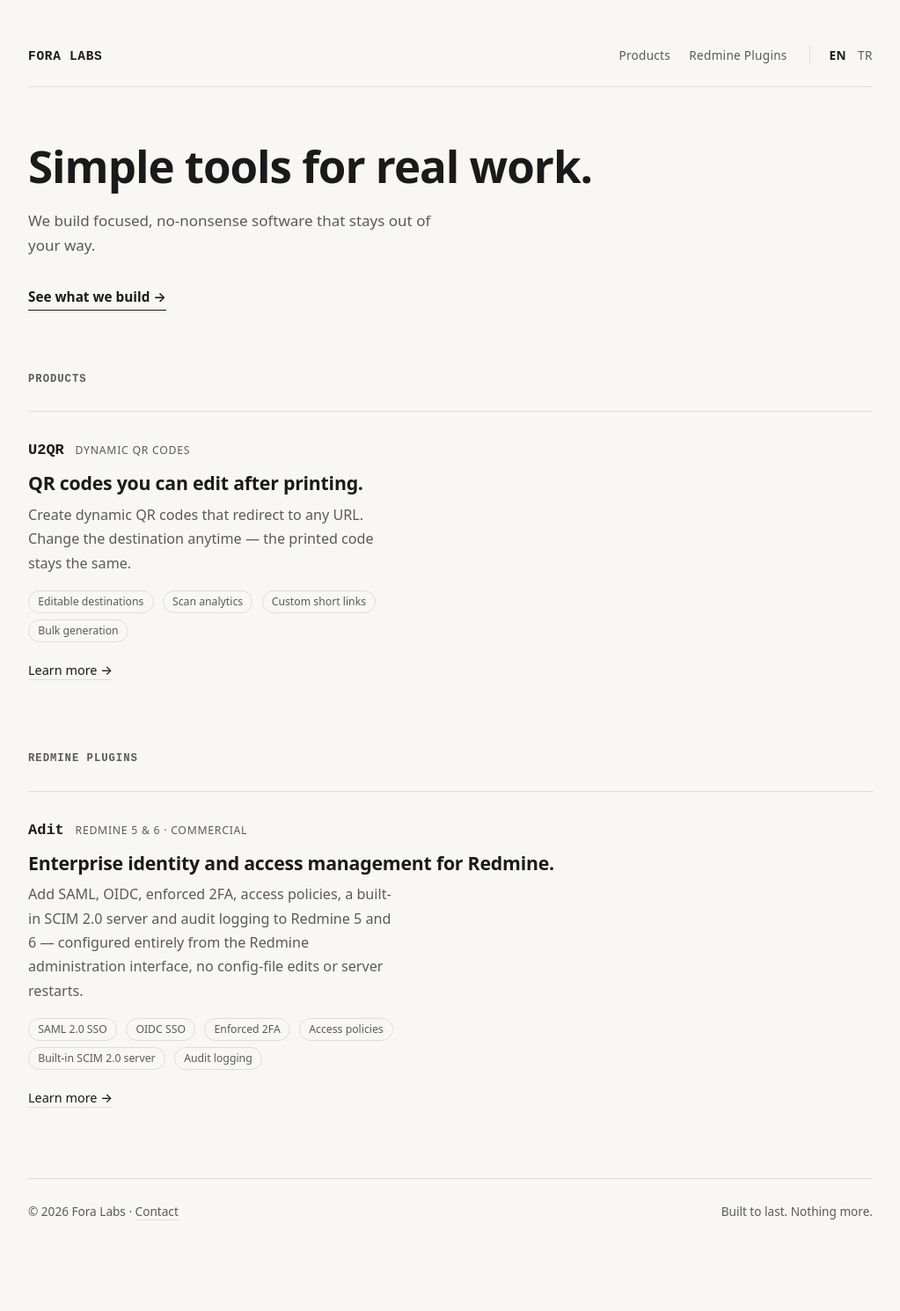
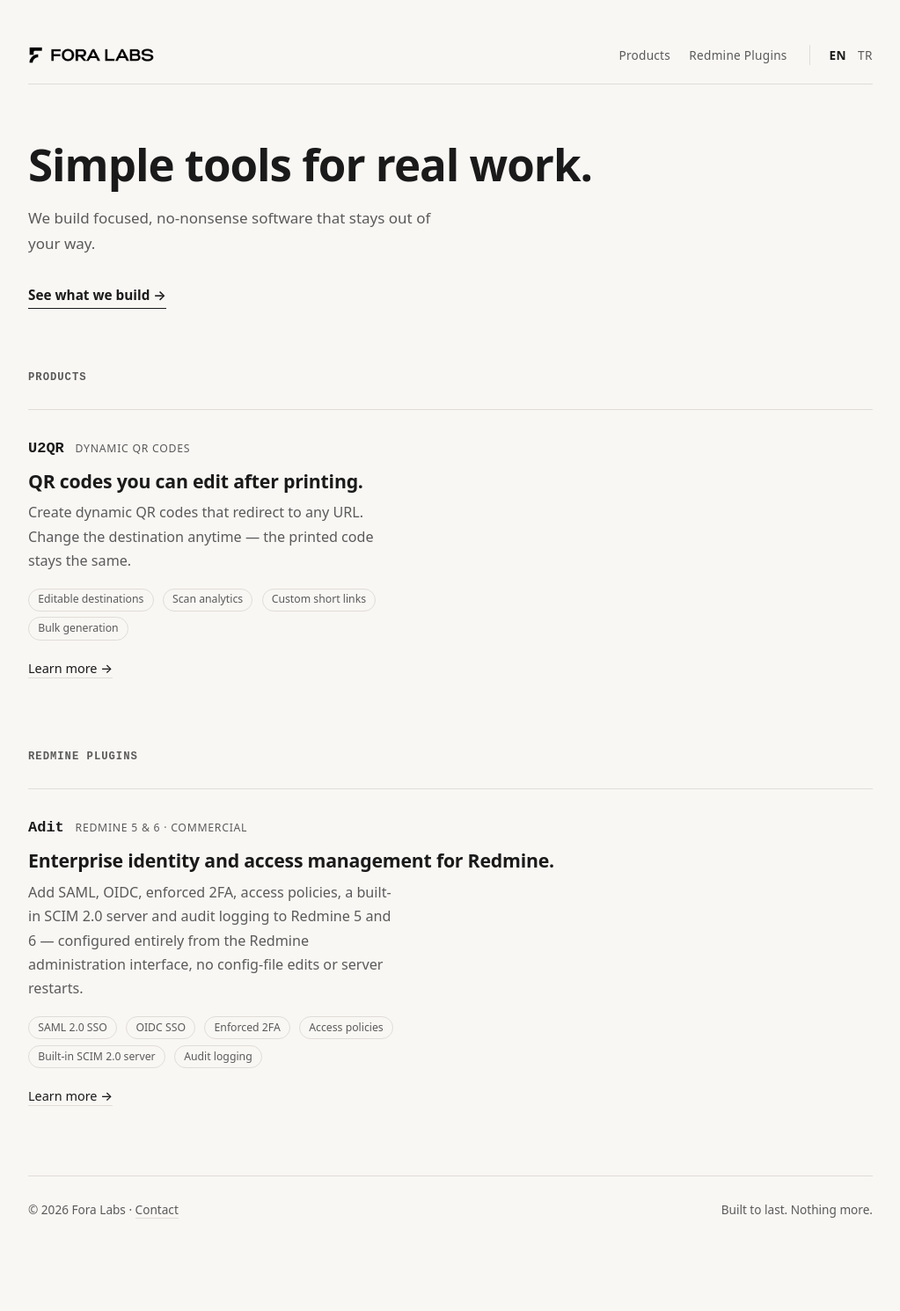
Before and after one commit to foralabs/foralabs.github.io, a Jekyll site: the page built from index.html, in a window 1280 px wide. Shown: the whole page at 88% size, without its empty margins (128-1151 px from the left). Built offline with Jekyll 4.4.1, drawn with Linux system fonts in a browser that asks for light colours.

Commit message:
feat: Enhance site branding with new favicon and logo; update header for responsive image support

```diff
--- a/_includes/head.html
+++ b/_includes/head.html
@@ -9,6 +9,18 @@
 <meta charset="UTF-8" />
 <meta name="viewport" content="width=device-width, initial-scale=1.0" />
 <title>{{ full_title }}</title>
+
+{%- comment %} App icons: the "F" mark, sized down from the 2000px masters.
+  Black on light, white on dark — the browser swaps by scheme. favicon.ico
+  (root) is the by-path fallback for clients that ignore <link>. apple-touch-icon
+  uses the white mark because iOS flattens transparency onto a dark home-screen
+  backing. {%- endcomment %}
+<link rel="icon" href="{{ '/favicon.ico' | relative_url }}" sizes="any" />
+<link rel="icon" type="image/png" sizes="16x16" href="{{ '/assets/img/favicon-16.png' | relative_url }}" />
+<link rel="icon" type="image/png" sizes="32x32" href="{{ '/assets/img/favicon-32.png' | relative_url }}" />
+<link rel="icon" type="image/png" sizes="16x16" media="(prefers-color-scheme: dark)" href="{{ '/assets/img/favicon-16-dark.png' | relative_url }}" />
+<link rel="icon" type="image/png" sizes="32x32" media="(prefers-color-scheme: dark)" href="{{ '/assets/img/favicon-32-dark.png' | relative_url }}" />
+<link rel="apple-touch-icon" href="{{ '/assets/img/apple-touch-icon.png' | relative_url }}" />
 <meta name="description" content="{{ page.meta_description }}" />
 {%- if page.keywords %}
 <meta name="keywords" content="{{ page.keywords }}" />
--- a/_includes/header.html
+++ b/_includes/header.html
@@ -1,6 +1,11 @@
 {%- assign t = site.data.i18n[page.lang] -%}
 <header class="site-header">
-  <a class="wordmark" href="{{ t.home_url | relative_url }}">FORA LABS</a>
+  <a class="wordmark" href="{{ t.home_url | relative_url }}">
+    <picture>
+      <source srcset="{{ '/assets/img/logo-dark.png' | relative_url }}" media="(prefers-color-scheme: dark)" />
+      <img src="{{ '/assets/img/logo.png' | relative_url }}" alt="Fora Labs" width="1580" height="233" />
+    </picture>
+  </a>
   <nav class="nav" aria-label="{{ t.nav_aria }}">
     <a href="{{ t.products_url | relative_url }}"{% if page.nav_section == 'products' %} aria-current="page"{% endif %}>{{ t.products_label }}</a>
     <a href="{{ t.plugins_url | relative_url }}"{% if page.nav_section == 'plugins' %} aria-current="page"{% endif %}>{{ t.plugins_label }}</a>
--- a/assets/css/main.css
+++ b/assets/css/main.css
@@ -79,13 +79,15 @@
 .nav a[aria-current="page"] { color: var(--fg); font-weight: 600; }
 
 .wordmark {
-  font-family: var(--mono);
-  font-size: 0.85rem;
-  font-weight: 600;
-  letter-spacing: 0.05em;
-  text-transform: uppercase;
-  color: var(--fg);
+  display: inline-flex;
+  align-self: center;
   text-decoration: none;
+}
+
+.wordmark img {
+  display: block;
+  height: 1.25rem;
+  width: auto;
 }
 
 .lang-switcher {
```
Also changed, not shown: assets/img/apple-touch-icon.png (added), assets/img/favicon-16-dark.png (added), assets/img/favicon-16.png (added), assets/img/favicon-32-dark.png (added), assets/img/favicon-32.png (added), assets/img/icon-dark.png (added), assets/img/icon.png (added), assets/img/logo-dark.png (added), assets/img/logo.png (added), favicon.ico (added), 1 other file.
